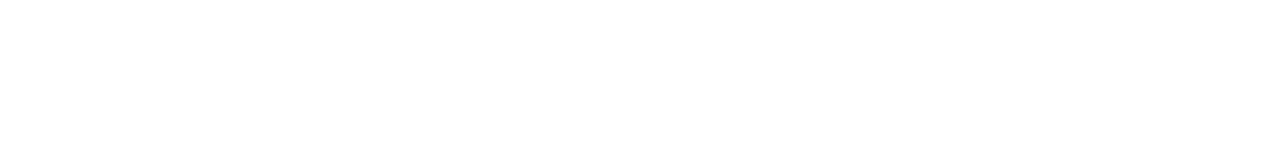
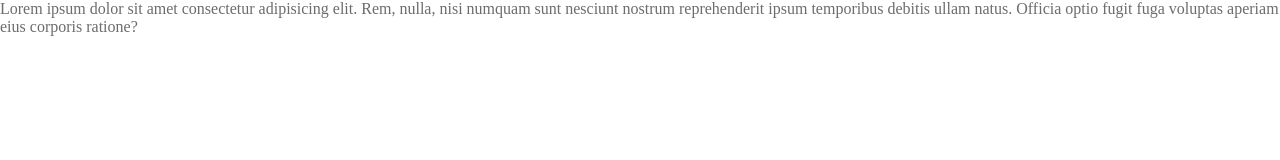
Before and after one commit to ChrysAlves/TRAVELGRAM, a plain HTML site: page index.html in a window 1280 px wide. Drawn offline with Linux system fonts and the light colour scheme.

Commit message:
initial style guide

```diff
--- a/index.html
+++ b/index.html
@@ -7,6 +7,6 @@
   <title>TRAVELGRAM</title>
 </head>
 <body>
-
+  <p>Lorem ipsum dolor sit amet consectetur adipisicing elit. Rem, nulla, nisi numquam sunt nesciunt nostrum reprehenderit ipsum temporibus debitis ullam natus. Officia optio fugit fuga voluptas aperiam eius corporis ratione?</p>
 </body>
 </html>
--- a/styles/global.css
+++ b/styles/global.css
@@ -3,3 +3,18 @@
   padding: 0;
   box-sizing: border-box;
 }
+
+:root {
+  --brand-color: #EF5F4C;
+  --shape-transparency: #ffffff8f;
+  --background-color: #FFFFFF;
+  --surface-color: #f5f5f5;
+  --skeleton-color: #d9d9d9;
+  --text-color-primary: #313131;
+  --text-color-secondary: #6c6c6c;
+}
+
+body{
+  color: var(--text-color-secondary);
+  background-color: var(--background-color);
+}
```
Also changed, not shown: assets/AirplaneTilt.svg (added), assets/Image 01.png (added), assets/Image 02.png (added), assets/Image 03.png (added), assets/Image 04.png (added), assets/Image 05.png (added), assets/Image 06.png (added), assets/Image 07.png (added), assets/Image 08.png (added), assets/Image 09.png (added), assets/Image 10.png (added), assets/Image 11.png (added), assets/Image.svg (added), assets/Logo.svg (added), 2 more files, 1 other file.
